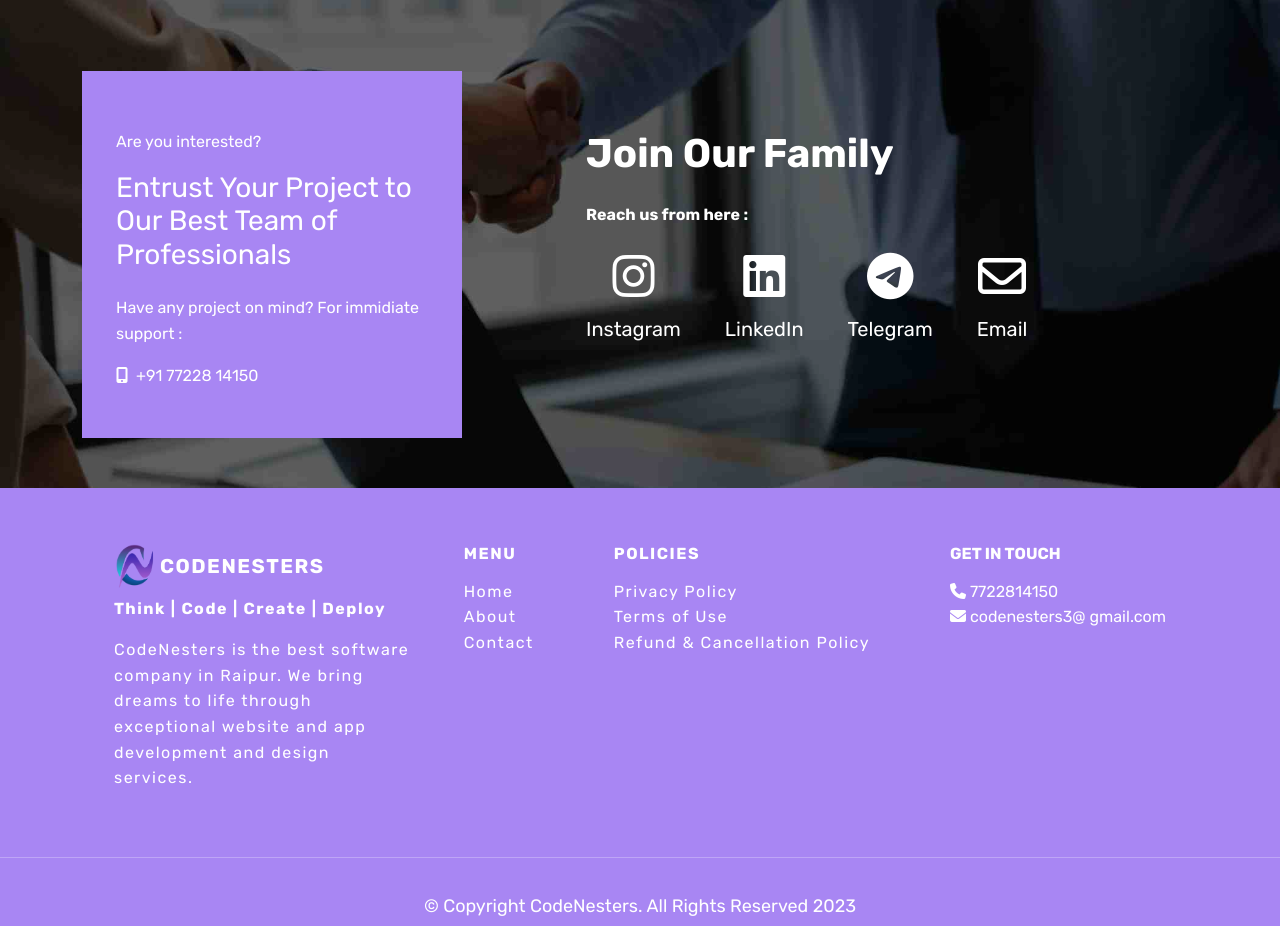
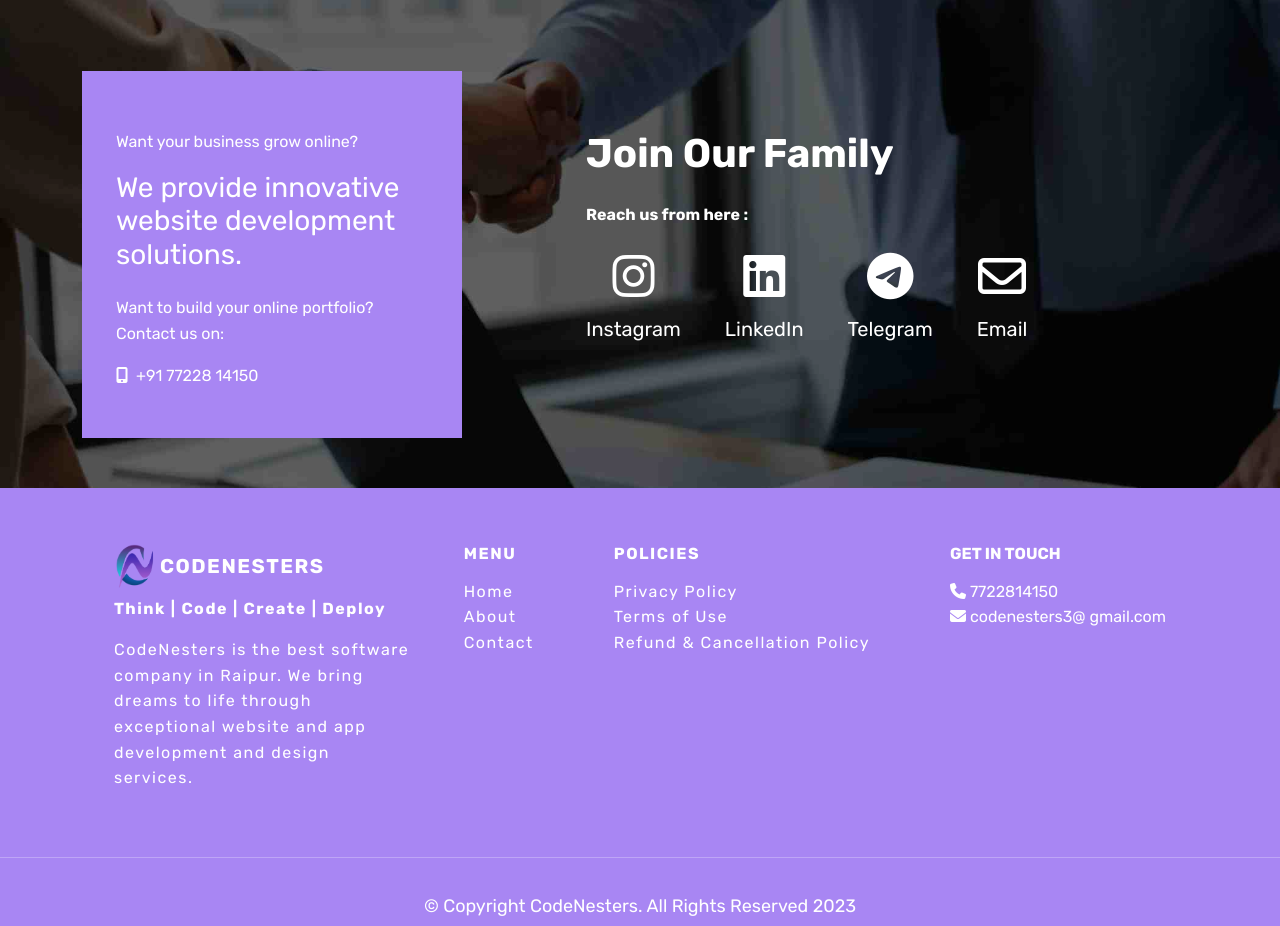
Before and after one commit to Yashcodes/CodeNesters-Frontend, a React (Create React App) app: page /about in a window 1280 px wide. Shown: the part 2634-3560 px from the top of the page. Built offline with nearby package versions, Linux system fonts and the light colour scheme.

Commit message:
Passed props from about us page to contactfromhome section

```diff
--- a/src/components/ContactFromHome.jsx
+++ b/src/components/ContactFromHome.jsx
@@ -4,7 +4,7 @@ import { Link } from "react-router-dom";
 
 import "../styles/ContactFromHome.css";
 
-const ContactFromHome = () => {
+const ContactFromHome = ({ heading, mainContent, subContent }) => {
   return (
     <>
       <div className="container-fluid contact-home-bg">
@@ -12,13 +12,9 @@ const ContactFromHome = () => {
           <div className="p-0 d-flex justify-content-center align-items-center contact-home-content-parent">
             <div className="contact-home-content container">
               <div className="content-left">
-                <span className="mt-4">Are you interested?</span>
-                <h3 className="my-3">
-                  Entrust Your Project to Our Best Team of Professionals
-                </h3>
-                <p className="my-2">
-                  Have any project on mind? For immidiate support :
-                </p>
+                <span className="mt-4">{heading}</span>
+                <h3 className="my-3">{mainContent}</h3>
+                <p className="my-2">{subContent}</p>
                 <div className="contact-left-phone d-flex align-items-center gap-2 mt-2 mb-3">
                   <MDBIcon fas icon="mobile-alt" />
                   <span>+91 77228 14150</span>
--- a/src/pages/About.jsx
+++ b/src/pages/About.jsx
@@ -55,7 +55,14 @@ const About = () => {
       />
 
       {/* //! Social Media Links */}
-      <ContactFromHome />
+      <ContactFromHome
+      heading={"Want your business grow online?"}
+        mainContent={
+          "We provide innovative website development solutions."
+        }
+
+        subContent={"Want to build your online portfolio? Contact us on:"}
+      />
     </Layout>
   );
 };
```
